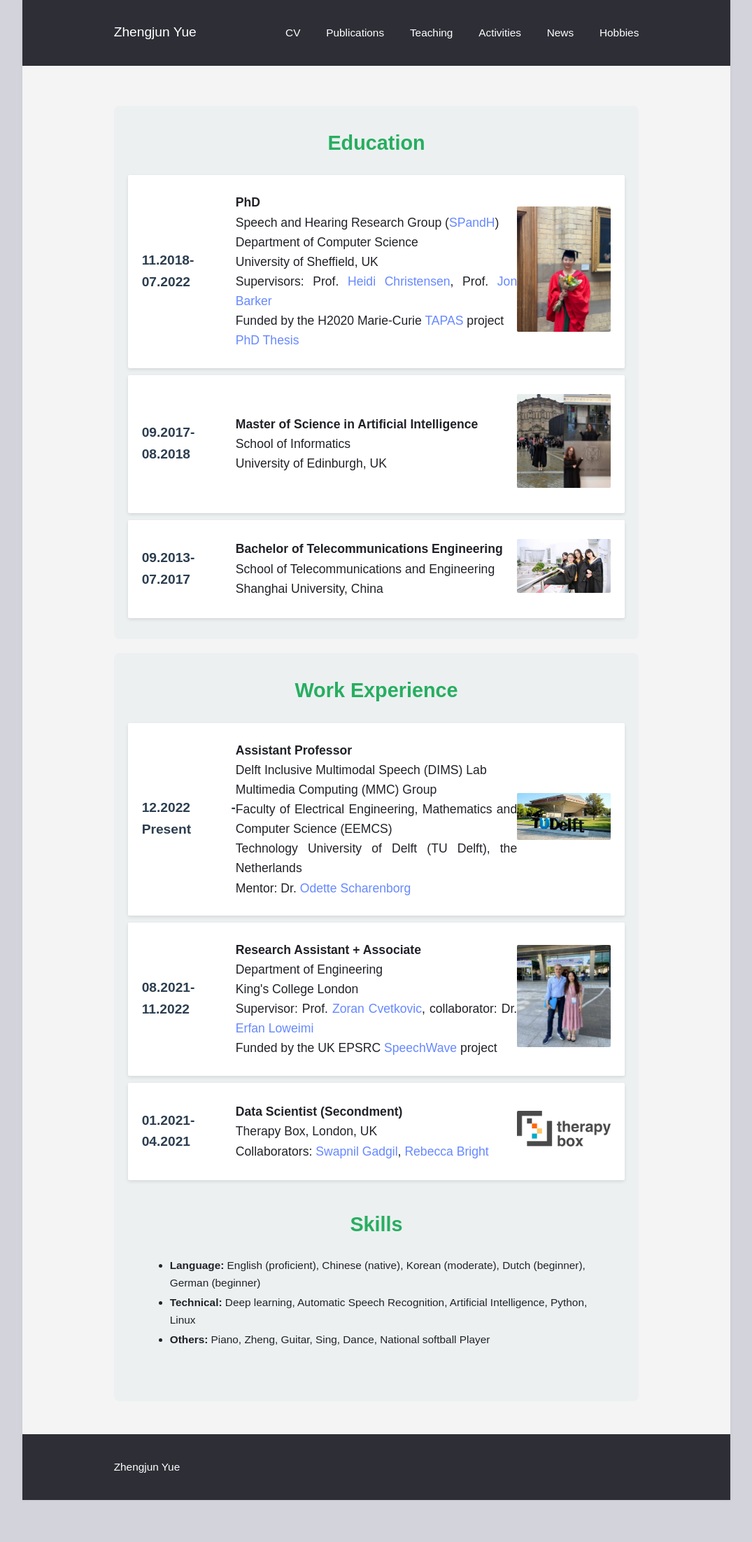
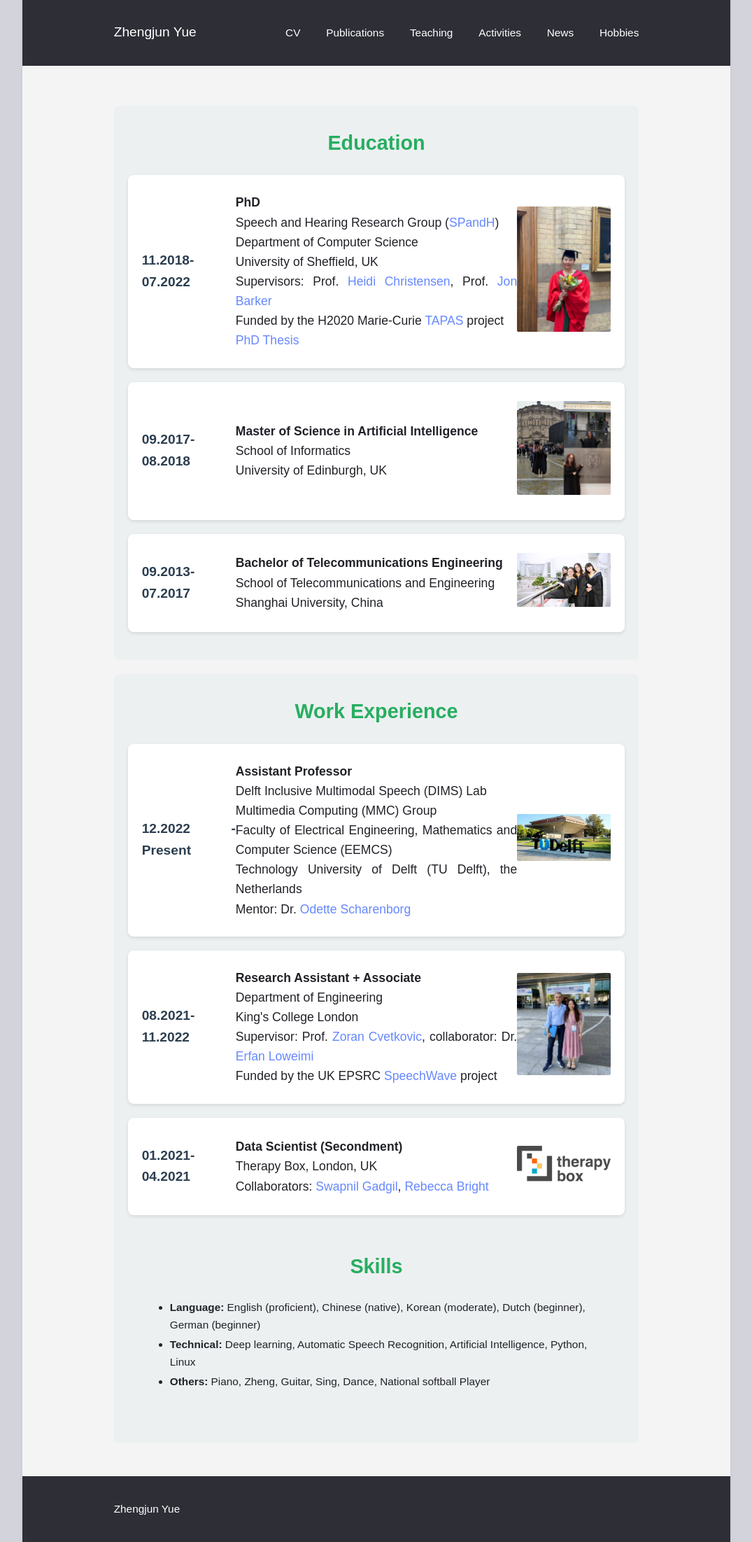
Before and after one commit to zhengjunyue/zhengjunyue.github.io, a Jekyll site: the page built from cv.html, in a window 1280 px wide. Shown: the whole page at 70% size, without its empty margins (102-1177 px from the left). Built offline with Jekyll 4.4.1, drawn with Linux system fonts in a browser that asks for light colours; before the commit the page ends 2143 px from its top, so only the background shows below that.

Commit message:
Update cv.html

```diff
--- a/cv.html
+++ b/cv.html
@@ -184,8 +184,8 @@ title: ""
     align-items: center;
     background-color: #fff;
     padding: 20px;
-    border-radius: 2px;
-    margin-bottom: 10px;
+    border-radius: 8px;
+    margin-bottom: 20px;
     box-shadow: 0 2px 5px rgba(0, 0, 0, 0.1);
   }
 
@@ -231,8 +231,8 @@ title: ""
     align-items: center;
     background-color: #fff;
     padding: 20px;
-    border-radius: 2px;
-    margin-bottom: 10px;
+    border-radius: 8px;
+    margin-bottom: 20px;
     box-shadow: 0 2px 5px rgba(0, 0, 0, 0.1);
   }
 </style>
```
